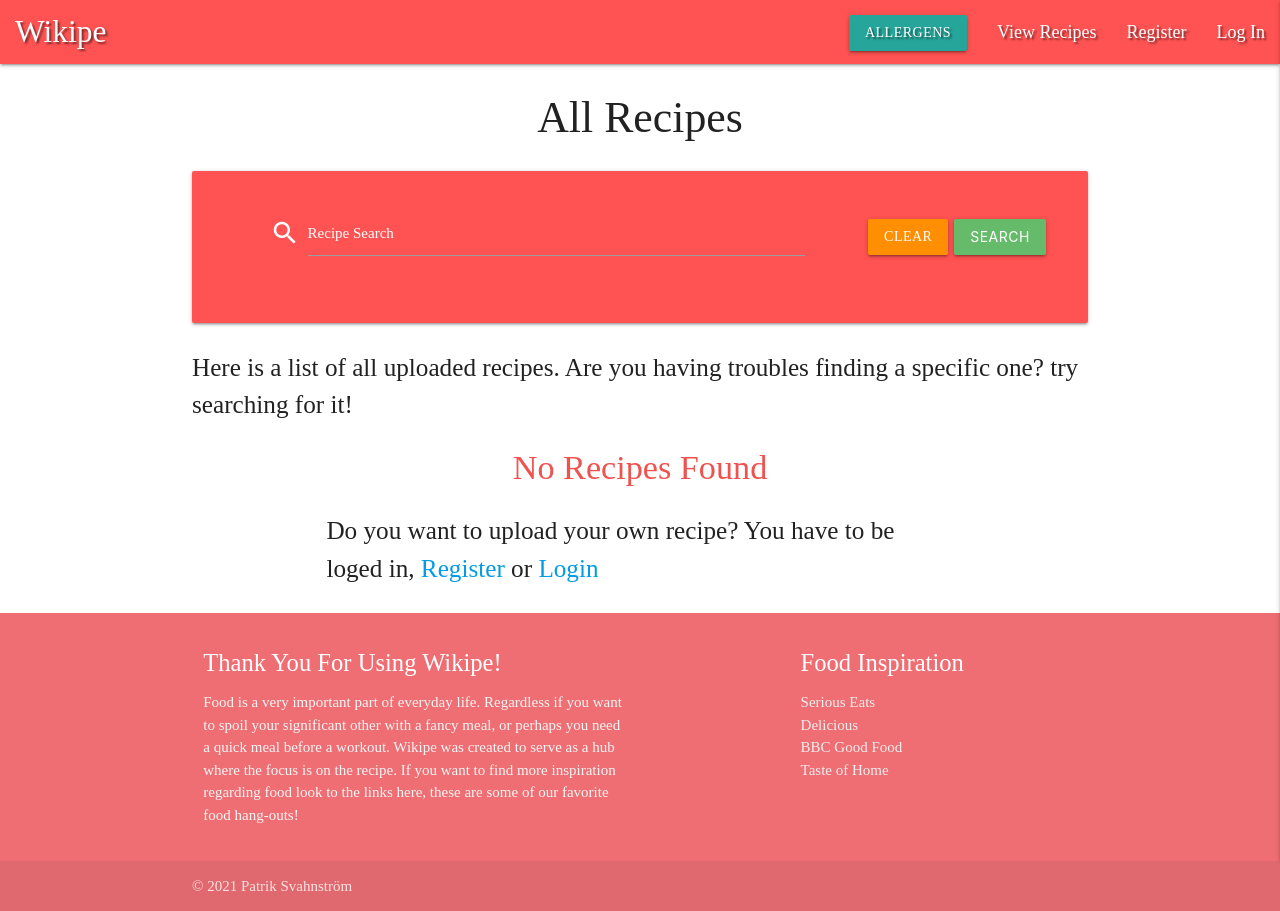
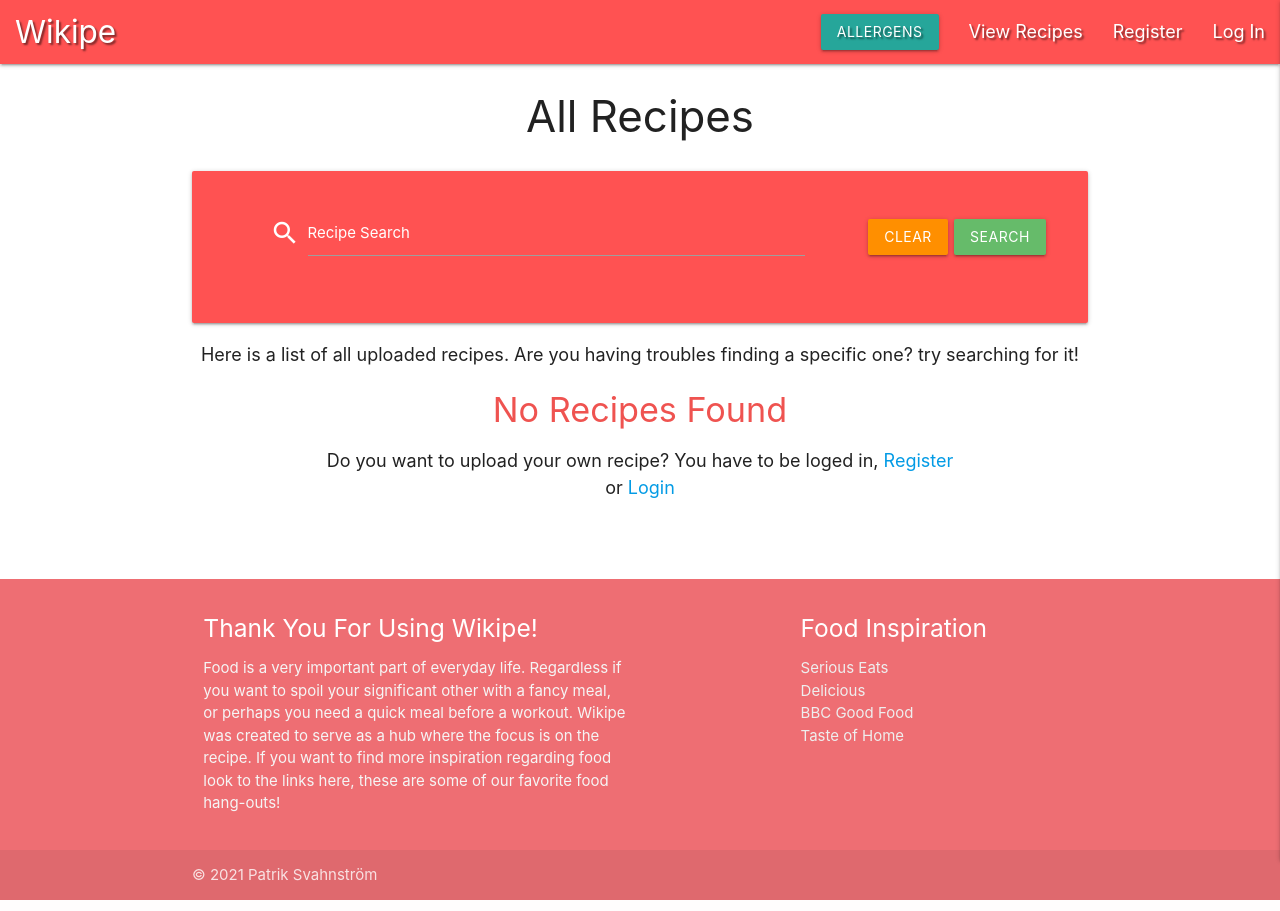
Before and after one commit to Code-Institute-Submissions/Daffie95-wikipies-MS3_MayResub, a Flask app: page / in a window 1280 px wide. Run offline with Flask 2, Linux system fonts and the light colour scheme; data that the repository does not hold is empty; some libraries are stand-ins or nearby versions.

Commit message:
added mainstain body and main styling

```diff
--- a/static/css/style.css
+++ b/static/css/style.css
@@ -1,9 +1,13 @@
 
 body {
-  font-family: arial imp !important;
+  display: flex;
+  min-height: 100vh;
+  flex-direction: column;
 }
 
-
+main {
+  flex: 1 0 auto;
+}
 
 .text-shadow {
   text-shadow: 2px 2px 2px rgba(0, 0, 0, 0.5);
@@ -33,6 +37,15 @@ nav ul a {
   margin-top: 30px;
 }
 
-.footer-text{
-  text-align: center imp !important;
+.recipe-name {
+  font-size: 1.4rem;
 }
+
+.footer-text, .frontpage-text{
+  text-align: center !important;
+  font-size: 1.2rem;
+}
+
+.page-footer {
+  margin-top: 4rem;
+}
```
